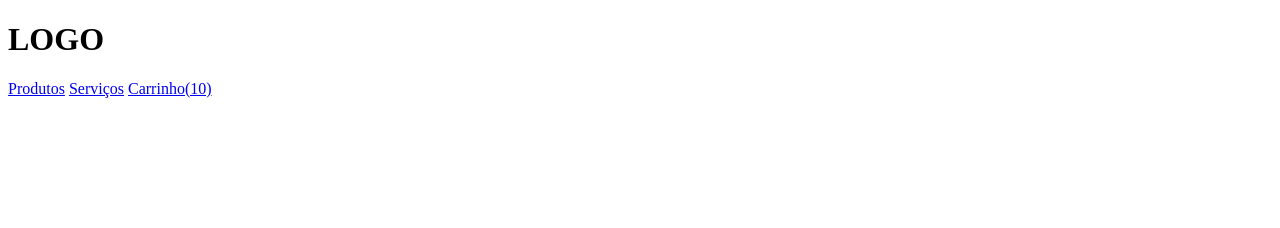
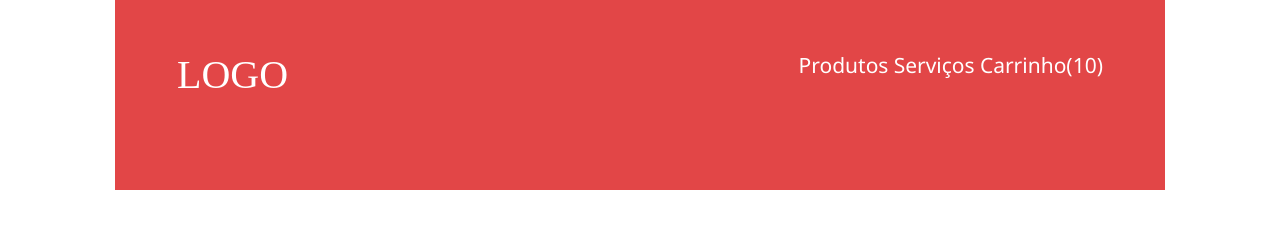
Before and after one commit to Samuel2049/Projeto-Loja-Fone, a plain HTML site: page index.html in a window 1280 px wide. Drawn offline with Linux system fonts and the light colour scheme.

Commit message:
Posicionamento e espaços no header

```diff
--- /dev/null
+++ b/header.css
@@ -0,0 +1,25 @@
+header {
+  background-color: #e24647;
+  color: #ffffff;
+  overflow: hidden;
+  margin: 0 115px;
+  padding: 55px 62px 95px;
+}
+
+h1 {
+  font-size: 40px;
+  font-family: ArialMT;
+  float: left;
+}
+
+nav {
+  font-size: 21px;
+  float: right;
+}
+
+a {
+  text-decoration: none;
+  font-size: 21px;
+  font-family: 'Segoe UI', Tahoma, Geneva, Verdana, sans-serifSegoeUI;
+  color: inherit;
+}
--- a/index.html
+++ b/index.html
@@ -5,6 +5,9 @@
   <meta charset="UTF-8">
   <meta http-equiv="X-UA-Compatible" content="IE=edge">
   <meta name="viewport" content="width=device-width, initial-scale=1.0">
+  <link rel="stylesheet" href="reset.css">
+  <link rel="stylesheet" href="header.css">
+
   <title>Loja de Fone</title>
 </head>
 
--- /dev/null
+++ b/reset.css
@@ -0,0 +1,135 @@
+/* http://meyerweb.com/eric/tools/css/reset/
+   v2.0 | 20110126
+   License: none (public domain)
+*/
+
+html,
+body,
+div,
+span,
+applet,
+object,
+iframe,
+h1,
+h2,
+h3,
+h4,
+h5,
+h6,
+p,
+blockquote,
+pre,
+a,
+abbr,
+acronym,
+address,
+big,
+cite,
+code,
+del,
+dfn,
+em,
+img,
+ins,
+kbd,
+q,
+s,
+samp,
+small,
+strike,
+strong,
+sub,
+sup,
+tt,
+var,
+b,
+u,
+i,
+center,
+dl,
+dt,
+dd,
+ol,
+ul,
+li,
+fieldset,
+form,
+label,
+legend,
+table,
+caption,
+tbody,
+tfoot,
+thead,
+tr,
+th,
+td,
+article,
+aside,
+canvas,
+details,
+embed,
+figure,
+figcaption,
+footer,
+header,
+hgroup,
+menu,
+nav,
+output,
+ruby,
+section,
+summary,
+time,
+mark,
+audio,
+video {
+  margin: 0;
+  padding: 0;
+  border: 0;
+  font-size: 100%;
+  font: inherit;
+  vertical-align: baseline;
+}
+
+/* HTML5 display-role reset for older browsers */
+article,
+aside,
+details,
+figcaption,
+figure,
+footer,
+header,
+hgroup,
+menu,
+nav,
+section {
+  display: block;
+}
+
+body {
+  line-height: 1;
+}
+
+ol,
+ul {
+  list-style: none;
+}
+
+blockquote,
+q {
+  quotes: none;
+}
+
+blockquote:before,
+blockquote:after,
+q:before,
+q:after {
+  content: '';
+  content: none;
+}
+
+table {
+  border-collapse: collapse;
+  border-spacing: 0;
+}
```
Also changed, not shown: 1 other file.
